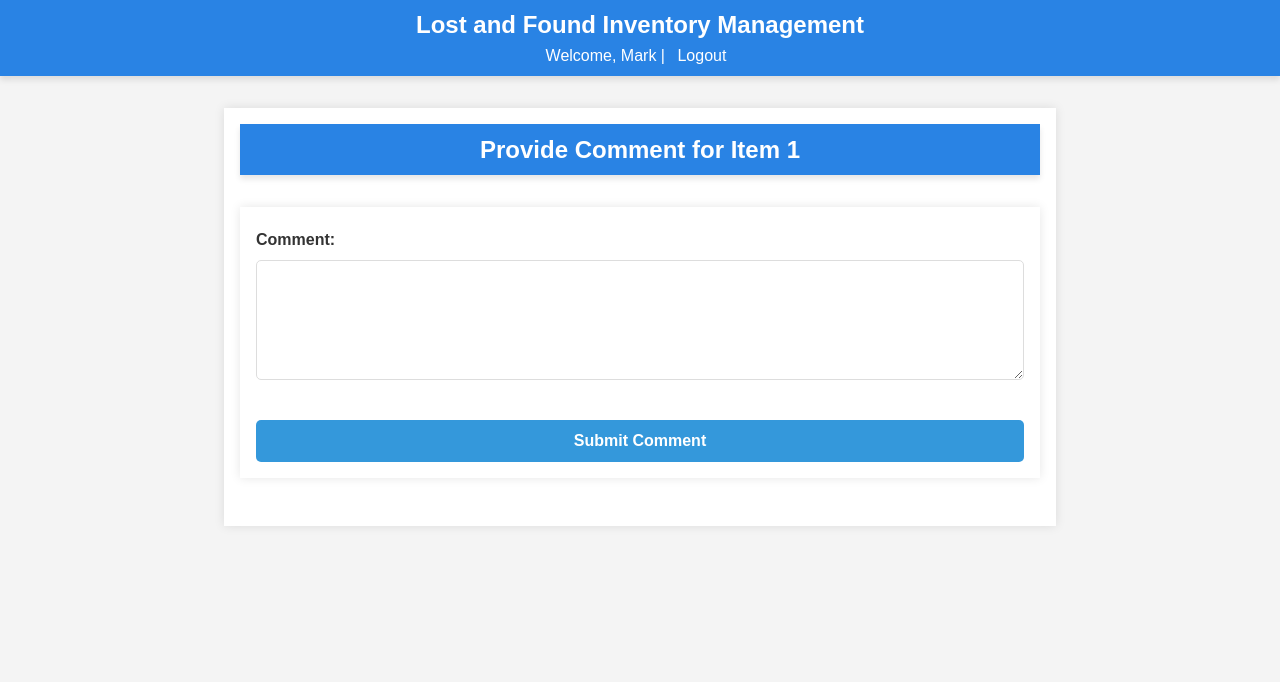
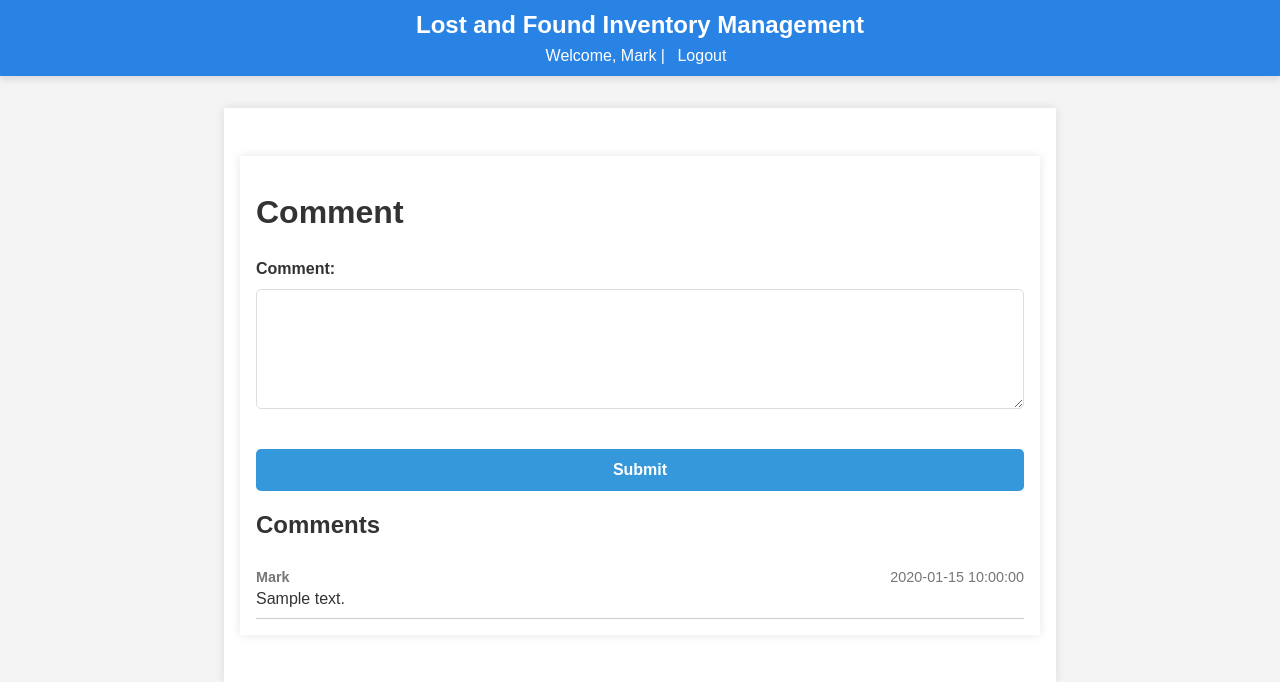
Before and after one commit to sdfpt05/lost-and-found-api, a Flask app: page /report/comments/provide/1 in a window 1280 px wide. Shown: the top 682 px of the page. Run offline with Flask 3, Linux system fonts and the light colour scheme; the first user in the database is signed in; tables that the repository leaves empty hold one stand-in row (Sample ...); some libraries are stand-ins or nearby versions.

Commit message:
Add get_comments route and update provide_comment

```diff
--- a/app/routes/report.py
+++ b/app/routes/report.py
@@ -135,7 +135,13 @@ def report_found_item():
 @login_required
 def get_comments(item_id):
     comments = Comment.query.filter_by(item_id=item_id).all()
-    return jsonify([comment.to_dict() for comment in comments]), 200
+    return jsonify([{
+        'user_id': comment.user_id,
+        'username': comment.user.username,
+        'content': comment.content,
+        'timestamp': comment.timestamp.strftime('%Y-%m-%d %H:%M:%S')
+    } for comment in comments])
+
 
 @bp.route('/comments/provide/<int:item_id>', methods=['GET', 'POST'])
 @login_required
@@ -152,7 +158,8 @@ def provide_comment(item_id):
         flash('Comment added successfully', 'success')
         return redirect(url_for('report.provide_comment', item_id=item_id))
 
-    return render_template('add_comment.html', item_id=item_id)
+    comments = Comment.query.filter_by(item_id=item_id).all()
+    return render_template('add_comment.html', item_id=item_id, comments=comments)
 
 @bp.route('/initiate_claim/<int:found_report_id>', methods=['GET', 'POST'])
 @login_required
--- a/app/templates/add_comment.html
+++ b/app/templates/add_comment.html
@@ -1,16 +1,54 @@
-{% extends "base.html" %}
+{% extends 'base.html' %}
 
 {% block content %}
-    <header>
-        <h1>Provide Comment for Item {{ item_id }}</h1>
-    </header>
 <main>
+    <h1>Comment</h1>
     <form action="{{ url_for('report.provide_comment', item_id=item_id) }}" method="post">
         <div class="form-group">
             <label for="content">Comment:</label>
-                <textarea class="form-control" id="content" name="content" required></textarea>
+            <textarea id="content" name="content" class="form-control" required></textarea>
         </div>
-            <button type="submit" class="btn btn-primary">Submit Comment</button>
+        <button type="submit" class="btn">Submit</button>
     </form>
+
+    <section class="comments-section">
+        <h2>Comments</h2>
+        {% for comment in comments %}
+            <div class="comment">
+                <div class="comment-header">
+                    <span class="comment-username">{{ comment.user.username }}</span>
+                    <span class="comment-timestamp">{{ comment.timestamp.strftime('%Y-%m-%d %H:%M:%S') }}</span>
+                </div>
+                <div class="comment-content">
+                    {{ comment.content }}
+                </div>
+            </div>
+        {% else %}
+            <p>No comments yet. Be the first to comment!</p>
+        {% endfor %}
+    </section>
 </main>
+
+<style>
+    .comments-section {
+        margin-top: 20px;
+    }
+    .comment {
+        border-bottom: 1px solid #ccc;
+        padding: 10px 0;
+    }
+    .comment-header {
+        font-size: 0.9em;
+        color: #777;
+    }
+    .comment-username {
+        font-weight: bold;
+    }
+    .comment-timestamp {
+        float: right;
+    }
+    .comment-content {
+        margin-top: 5px;
+    }
+</style>
 {% endblock %}
--- a/app/templates/list_found_reports.html
+++ b/app/templates/list_found_reports.html
@@ -21,7 +21,7 @@
                 <td>{{ report.date_found.strftime('%Y-%m-%d') }}</td>
                 <td>{{ report.place_found }}</td>
                 <td>
-                    <a href="{{ url_for('report.initiate_claim', found_report_id=report.id) }}" class="btn">Initiate Claim</a> |
+                    <a href="{{ url_for('report.initiate_claim', found_report_id=report.id) }}" class="btn">Claim</a> |
                     <a href="{{ url_for('report.offer_reward', found_report_id=report.id) }}" class="btn">Offer Reward</a>
                     <a href="{{ url_for('report.pay_reward', found_report_id=report.id) }}"class="btn">Pay Reward</a>
                 </td>
--- a/app/templates/list_lost_reports.html
+++ b/app/templates/list_lost_reports.html
@@ -21,7 +21,7 @@
                 <td>{{ report.date_lost.strftime('%Y-%m-%d') }}</td>
                 <td>{{ report.place_lost }}</td>
                 <td>
-                    <a href="{{ url_for('report.provide_comment', item_id=report.item_id) }}" class="btn">Provide Comment</a>
+                    <a href="{{ url_for('report.provide_comment', item_id=report.item_id) }}" class="btn">Comment</a>
                 </td>
             </tr>
             {% endfor %}
```
Also changed, not shown: seed.py (deleted, +0 -72 lines), instance/lost_and_found.db. Lines whose indentation alone changed are shown as unchanged.
